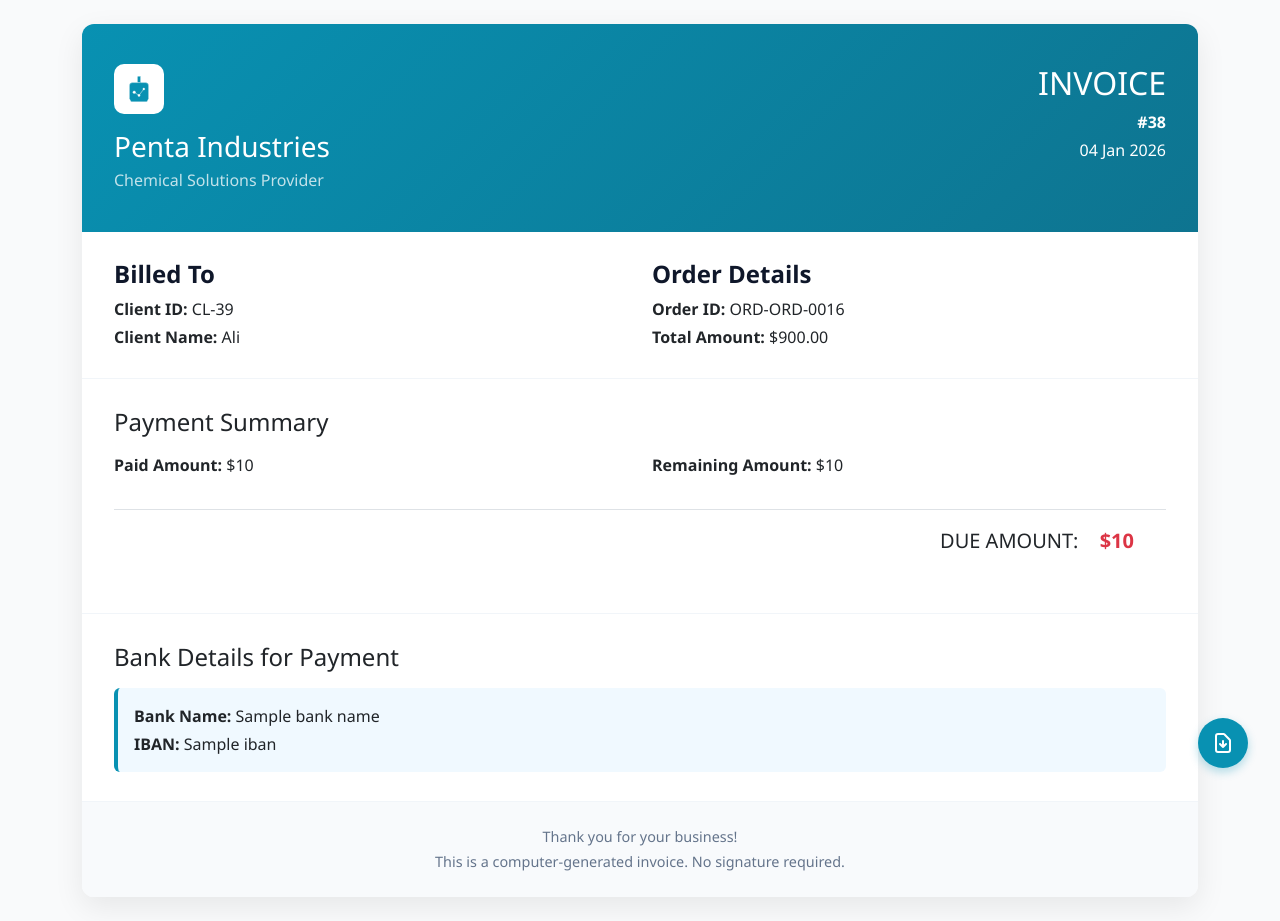
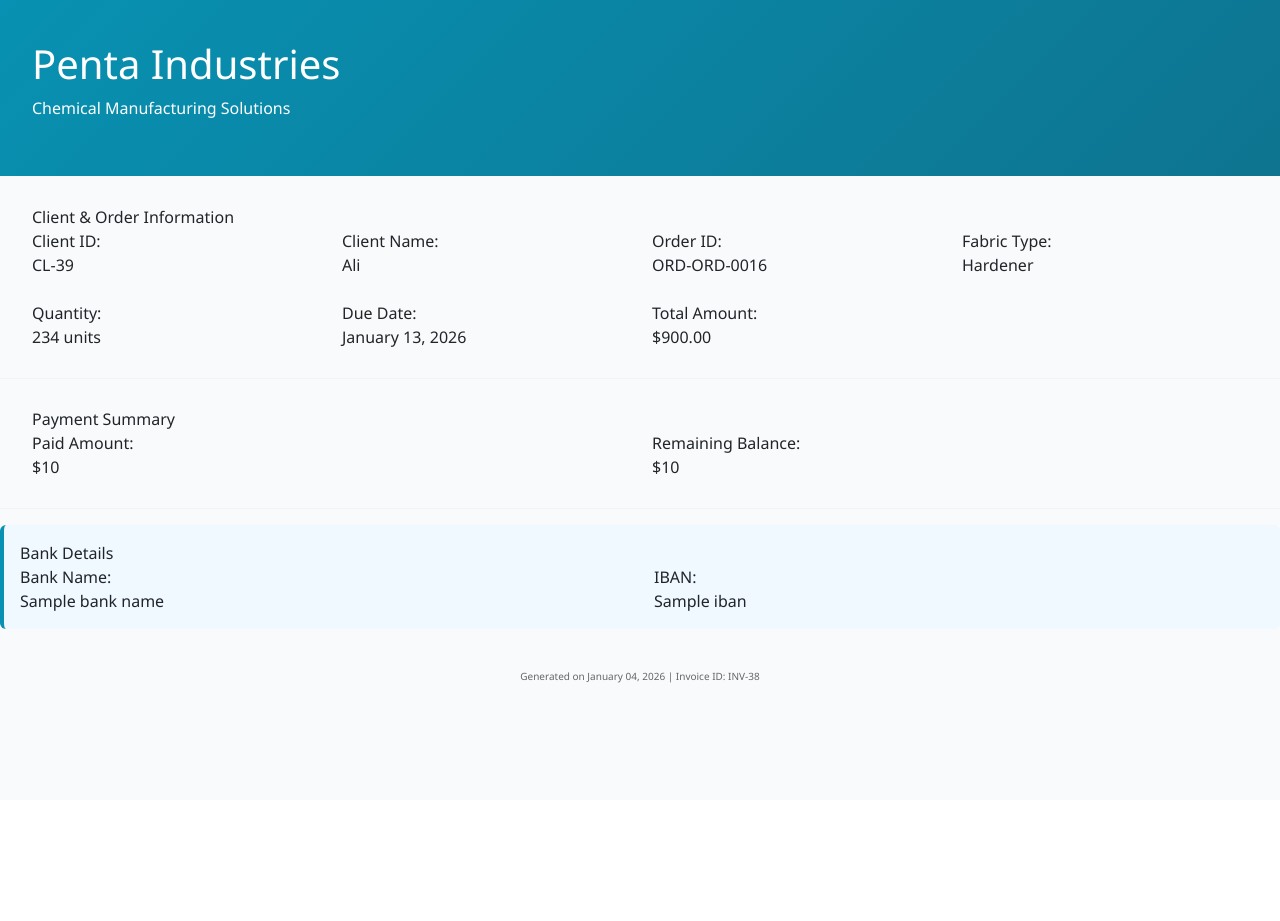
Before and after one commit to SaadBaighf/Chemical-Company-Website-SEP-Project-, a Django app: template templates/invoice_pdf.html in a window 1280 px wide. After the commit the page ends 683 px from the top, so only its background shows below. Run offline with Django 5.2, Linux system fonts and the light colour scheme; data comes from the database, SQL or seed files in the repository; both versions use the stored data as it was after the commit; tables that the repository leaves empty hold one stand-in row (values such as "Sample post"); the template is opened without the code that fills it: values that come from a table or form of the project are taken from there, most other values are stand-ins (such as "Sample title", 1, 10 or a date in 2020).

Commit message:
invoice detail
invoice detial

```diff
--- a/core/views.py
+++ b/core/views.py
@@ -24,7 +24,7 @@ from django.db.models.functions import Coalesce
 from django.db import models
 from django.contrib.auth.models import User
 from django.views.decorators.csrf import csrf_protect
-
+from django.contrib.auth.decorators import login_required
 
 
 BANKS = [
--- a/templates/invoice_detail.html
+++ b/templates/invoice_detail.html
@@ -133,6 +133,7 @@
             .download-btn {
                 display: none !important;
             }
+
             body {
                 background: white;
             }
@@ -188,6 +189,9 @@
                     <div class="invoice-item">
                         <h4>Order Details</h4>
                         <p class="mb-1"><strong>Order ID:</strong> ORD-{{ order.order_id }}</p>
+                        <p class="mb-1"><strong>Fabric Type:</strong> <span class="text-capitalize">{{ order.fabric_type}}</span></p>
+                        <p class="mb-1"><strong>Quantity:</strong> {{ order.quantity }} {{ order.unit|default:"units" }}</p>
+                        <p class="mb-1"><strong>Due Date:</strong> {{ order.due_date|date:"M d, Y" }}</p>
                         <p class="mb-0"><strong>Total Amount:</strong> ${{ order.payment }}</p>
                     </div>
                 </div>
--- a/templates/invoice_pdf.html
+++ b/templates/invoice_pdf.html
@@ -141,94 +141,78 @@
 </head>
 
 <body>
-    <!-- Download Button (logo-only) -->
-    <a href="{% url 'download_invoice_pdf' invoice.id %}" class="download-btn" title="Download PDF">
-        <svg xmlns="http://www.w3.org/2000/svg" fill="none" viewBox="0 0 24 24" stroke="currentColor">
-            <path stroke-linecap="round" stroke-linejoin="round" stroke-width="2"
-                d="M12 10v6m0 0l-3-3m3 3l3-3m2 8H7a2 2 0 01-2-2V5a2 2 0 012-2h5.586a1 1 0 01.707.293l5.414 5.414a1 1 0 01.293.707V19a2 2 0 01-2 2z" />
-        </svg>
-    </a>
-
-    <div class="container py-4">
-        <div class="invoice-container">
-            <!-- Header -->
     <div class="invoice-header">
-                <div class="d-flex justify-content-between">
-                    <div>
-                        <div class="invoice-logo">
-                            <svg width="32" height="32" viewBox="0 0 100 100" style="fill: #0891b2; stroke: #ffffff;">
-                                <path d="M20,80 L20,40 Q20,30 30,30 L70,30 Q80,30 80,40 L80,80 L75,90 L25,90 Z" />
-                                <rect x="45" y="10" width="10" height="20" />
-                                <circle cx="35" cy="60" r="4" fill="#ffffff" />
-                                <circle cx="65" cy="50" r="3" fill="#ffffff" />
-                                <circle cx="50" cy="70" r="3.5" fill="#ffffff" />
-                                <line x1="35" y1="60" x2="50" y2="70" stroke="#ffffff" stroke-width="1.5" />
-                                <line x1="65" y1="50" x2="50" y2="70" stroke="#ffffff" stroke-width="1.5" />
-                            </svg>
-                        </div>
-                        <h2 class="h3 mb-1">Penta Industries</h2>
-                        <p class="mb-0 opacity-75">Chemical Solutions Provider</p>
-                    </div>
-                    <div class="invoice-meta">
-                        <h1 class="h2 mb-2">INVOICE</h1>
-                        <p class="mb-1"><strong>#{{ invoice.id }}</strong></p>
-                        <p class="mb-0">{{ invoice.created_at|date:"d M Y" }}</p>
-                    </div>
-                </div>
+        <h1>Penta Industries</h1>
+        <p>Chemical Manufacturing Solutions</p>
     </div>
 
     <!-- Client & Order Info -->
     <div class="invoice-section">
+        <div class="section-title">Client & Order Information</div>
         <div class="invoice-grid">
             <div class="invoice-item">
-                        <h4>Billed To</h4>
-                        <p class="mb-1"><strong>Client ID:</strong> CL-{{ order.client.id }}</p>
-                        <p class="mb-0"><strong>Client Name:</strong> {{ order.client.name }}</p>
+                <div>Client ID:</div>
+                <div>CL-{{ order.client.id }}</div>
             </div>
             <div class="invoice-item">
-                        <h4>Order Details</h4>
-                        <p class="mb-1"><strong>Order ID:</strong> ORD-{{ order.order_id }}</p>
-                        <p class="mb-0"><strong>Total Amount:</strong> ${{ order.payment }}</p>
+                <div>Client Name:</div>
+                <div>{{ order.client.name }}</div>
+            </div>
+            <div class="invoice-item">
+                <div>Order ID:</div>
+                <div>ORD-{{ order.order_id }}</div>
+            </div>
+            <div class="invoice-item">
+                <div>Fabric Type:</div>
+                <div>{{ order.fabric_type|title }}</div>
+            </div>
+            <div class="invoice-item">
+                <div>Quantity:</div>
+                <div>{{ order.quantity }} units</div>
+            </div>
+            <div class="invoice-item">
+                <div>Due Date:</div>
+                <div>{{ order.due_date|date:"F d, Y" }}</div>
+            </div>
+            <div class="invoice-item">
+                <div>Total Amount:</div>
+                <div>${{ order.payment }}</div>
             </div>
         </div>
     </div>
 
     <!-- Payment Summary -->
     <div class="invoice-section">
-                <h4 class="mb-3">Payment Summary</h4>
+        <div class="section-title">Payment Summary</div>
         <div class="invoice-grid">
             <div class="invoice-item">
-                        <p><strong>Paid Amount:</strong> ${{ paid_amount }}</p>
+                <div>Paid Amount:</div>
+                <div>${{ paid_amount }}</div>
             </div>
             <div class="invoice-item">
-                        <p><strong>Remaining Amount:</strong> ${{ remaining_amount }}</p>
-                    </div>
-                </div>
-
-                <!-- ✅ DUE AMOUNT = REMAINING -->
-                <div class="invoice-section text-end mt-3 pt-3 border-top">
-                    <div style="font-size: 1.25rem;">
-                        <span class="me-3">DUE AMOUNT:</span>
-                        <span class="text-danger fw-bold">${{ remaining_amount }}</span>
+                <div>Remaining Balance:</div>
+                <div>${{ remaining_amount }}</div>
             </div>
         </div>
     </div>
 
-            <!-- ✅ Bank Details -->
-            <div class="invoice-section">
-                <h4 class="mb-2">Bank Details for Payment</h4>
+    <!-- Bank Details -->
     <div class="bank-details">
-                    <p class="mb-1"><strong>Bank Name:</strong> {{ bank_name }}</p>
-                    <p class="mb-0"><strong>IBAN:</strong> {{ iban }}</p>
+        <div class="section-title">Bank Details</div>
+        <div class="invoice-grid">
+            <div class="invoice-item">
+                <div>Bank Name:</div>
+                <div>{{ bank_name }}</div>
+            </div>
+            <div class="invoice-item">
+                <div>IBAN:</div>
+                <div>{{ iban }}</div>
+            </div>
         </div>
     </div>
 
-            <!-- Footer -->
-            <div class="invoice-footer">
-                <p class="mb-1">Thank you for your business!</p>
-                <p class="mb-0">This is a computer-generated invoice. No signature required.</p>
-            </div>
-        </div>
+    <div style="margin-top: 40px; text-align: center; font-size: 10px; color: #666;">
+        Generated on {{ invoice.created_at|date:"F d, Y" }} | Invoice ID: INV-{{ invoice.id }}
     </div>
 </body>
 
--- a/templates/orders.html
+++ b/templates/orders.html
@@ -811,7 +811,7 @@
             <tr>
               <th>Order ID</th>
               <th>Client ID</th>
-              <th>Fabric Type</th>
+              <th>Order Type</th>
               <th>Quantity</th>
               <th>Date</th>
               <th>Amount</th>
```
Also changed, not shown: templates/logout_confirm.html (+2 -3 lines), db.sqlite3. Lines whose indentation alone changed are shown as unchanged.
